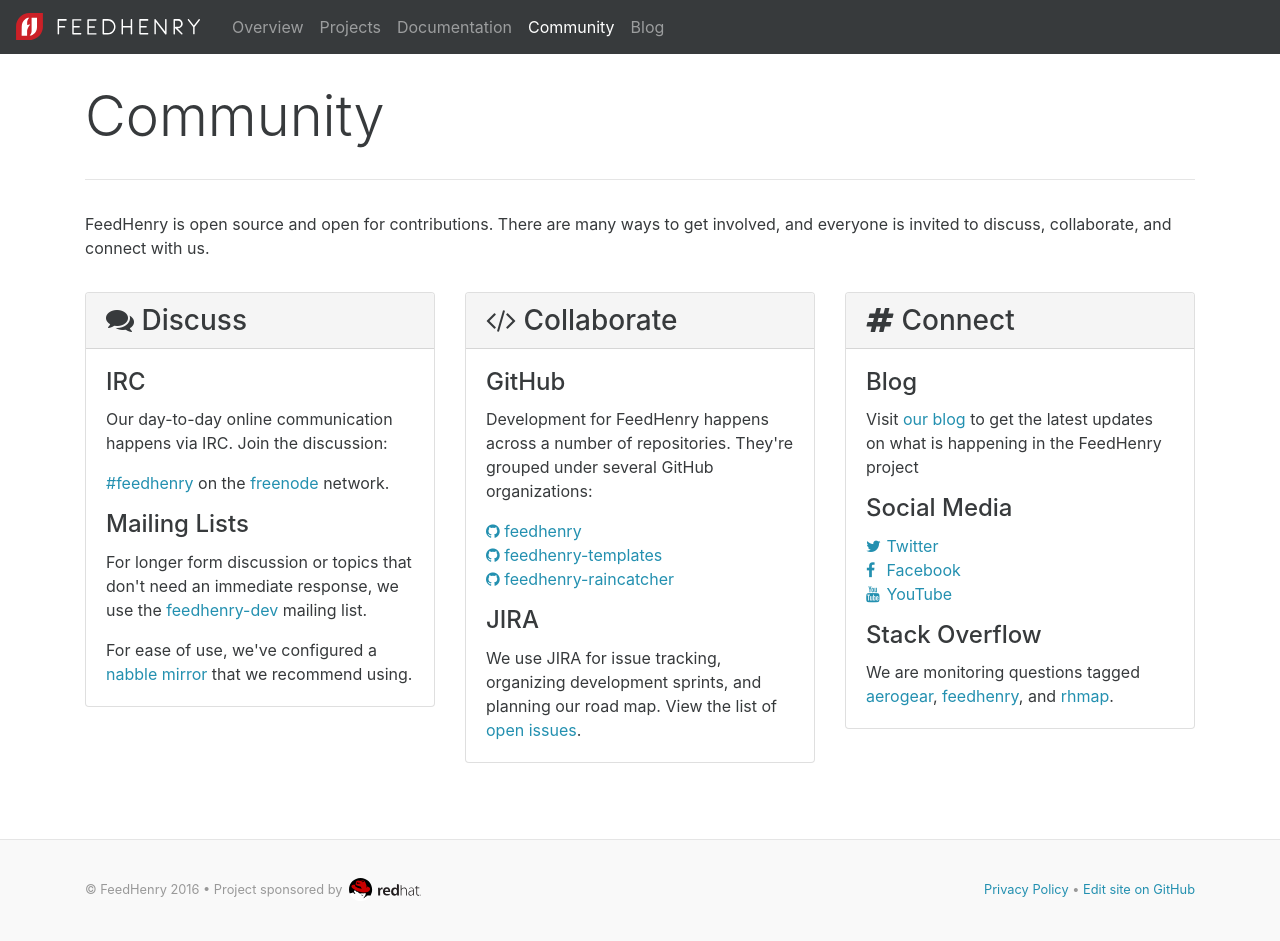
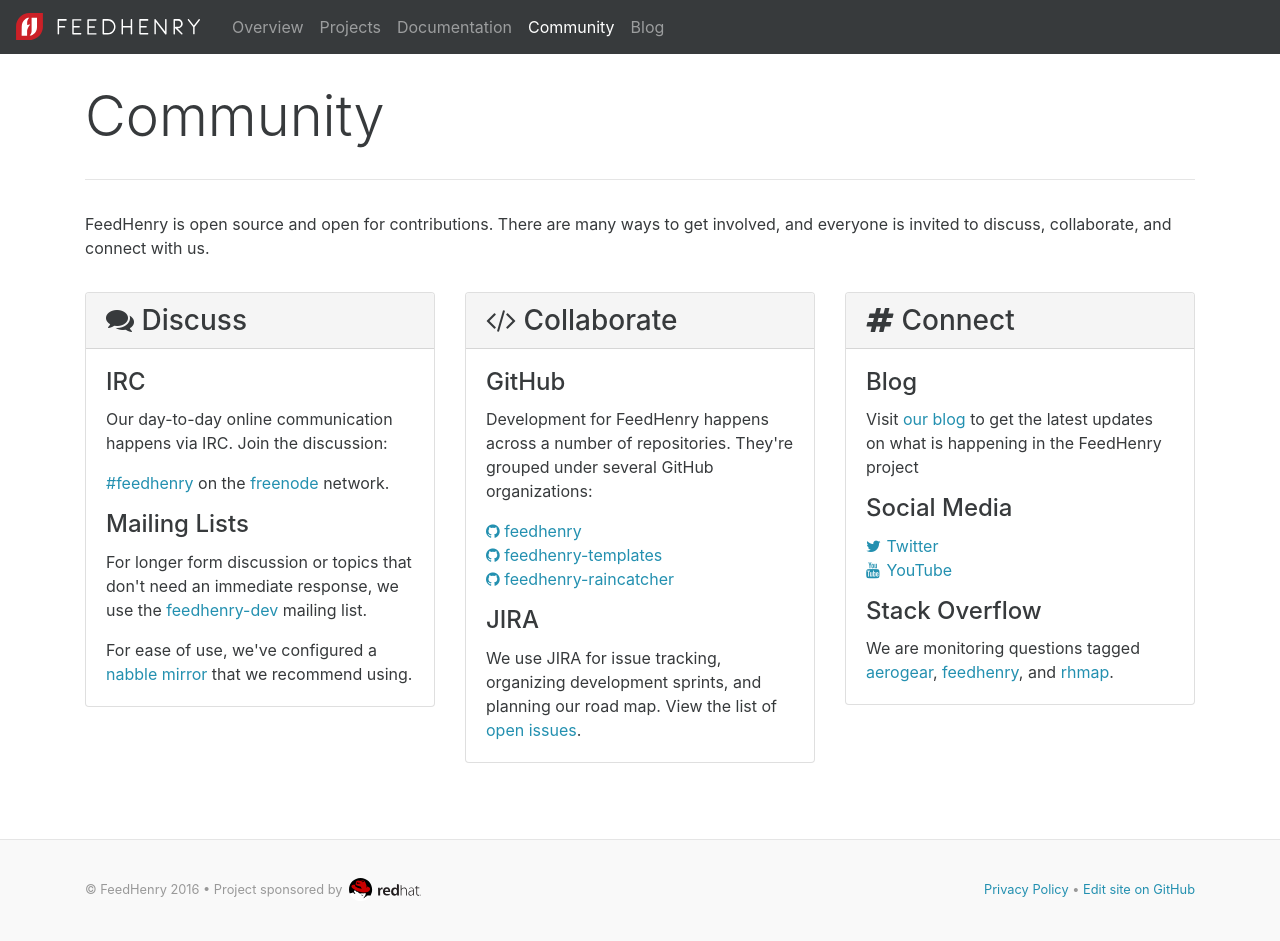
Before and after one commit to feedhenry/feedhenry.github.io, a Jekyll site: the page built from community.html, in a window 1280 px wide. Built offline with Jekyll 4.4.1, drawn with Linux system fonts in a browser that asks for light colours; nearby versions of some CDN libraries.

Commit message:
Removed the FB link

```diff
--- a/Gemfile
+++ b/Gemfile
@@ -1,5 +1,5 @@
 source "https://rubygems.org"
-ruby "2.3.3"
+ruby "2.3.4"
 
 # Hello! This is where you manage which Jekyll version is used to run.
 # When you want to use a different version, change it below, save the
--- a/_layouts/blog.html
+++ b/_layouts/blog.html
@@ -42,11 +42,6 @@
             </a>
           </li>
           <li>
-            <a href="https://www.facebook.com/FeedHenry" class="social">
-              <i class="fa fa-facebook" aria-hidden="true"></i> Facebook
-            </a>
-          </li>
-          <li>
             <a href="https://www.youtube.com/channel/UCYvKWvC7UoUXyLcb16doD3g" class="social">
               <i class="fa fa-youtube" aria-hidden="true"></i> YouTube
             </a>
--- a/community.html
+++ b/community.html
@@ -79,10 +79,6 @@
             <i class="fa fa-twitter" aria-hidden="true"></i> Twitter
           </a>
           <br>
-          <a href="https://www.facebook.com/FeedHenry" class="social">
-            <i class="fa fa-facebook" aria-hidden="true"></i> Facebook
-          </a>
-          <br>
           <a href="https://www.youtube.com/channel/UCYvKWvC7UoUXyLcb16doD3g" class="social">
             <i class="fa fa-youtube" aria-hidden="true"></i> YouTube
           </a>
```
Also changed, not shown: Gemfile.lock.
